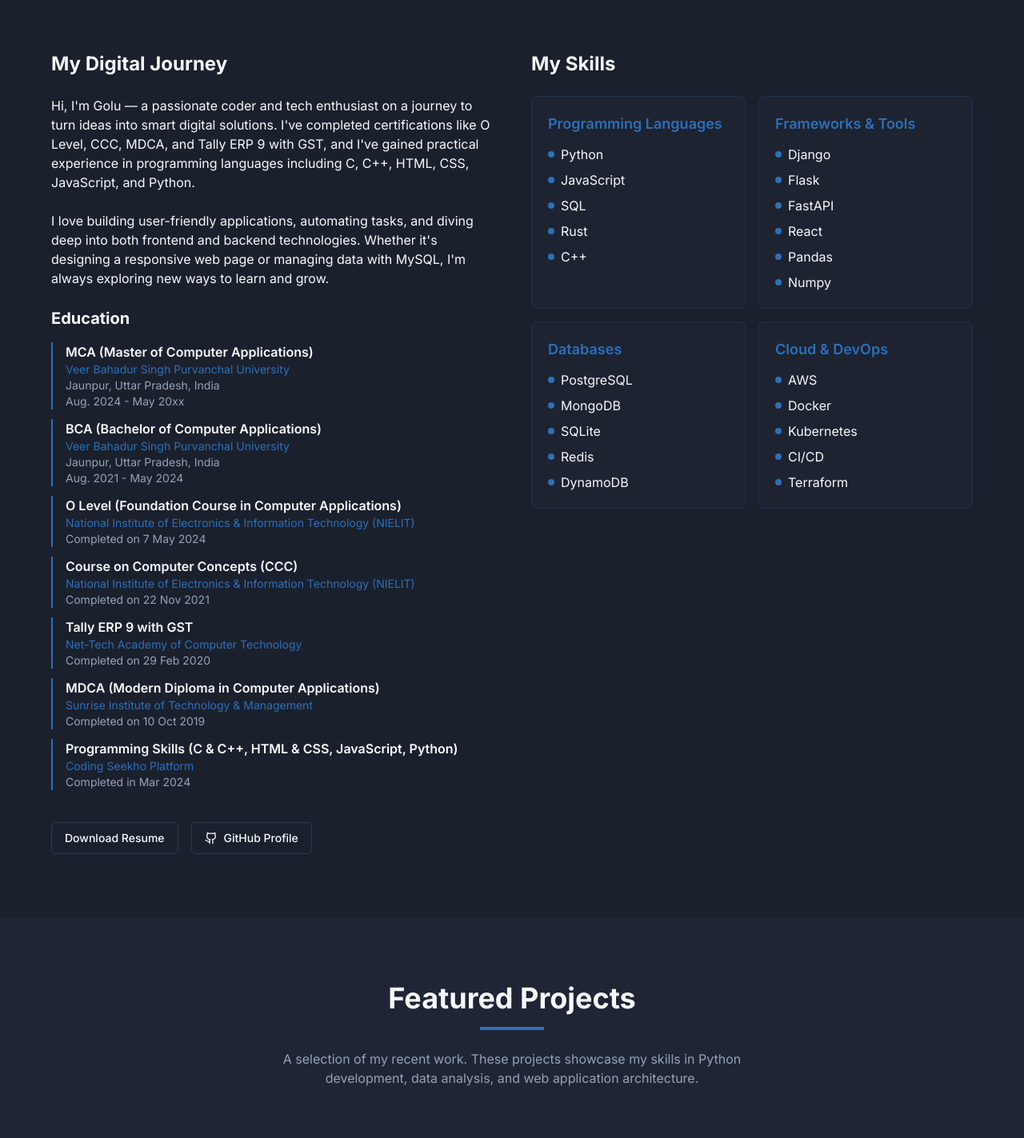
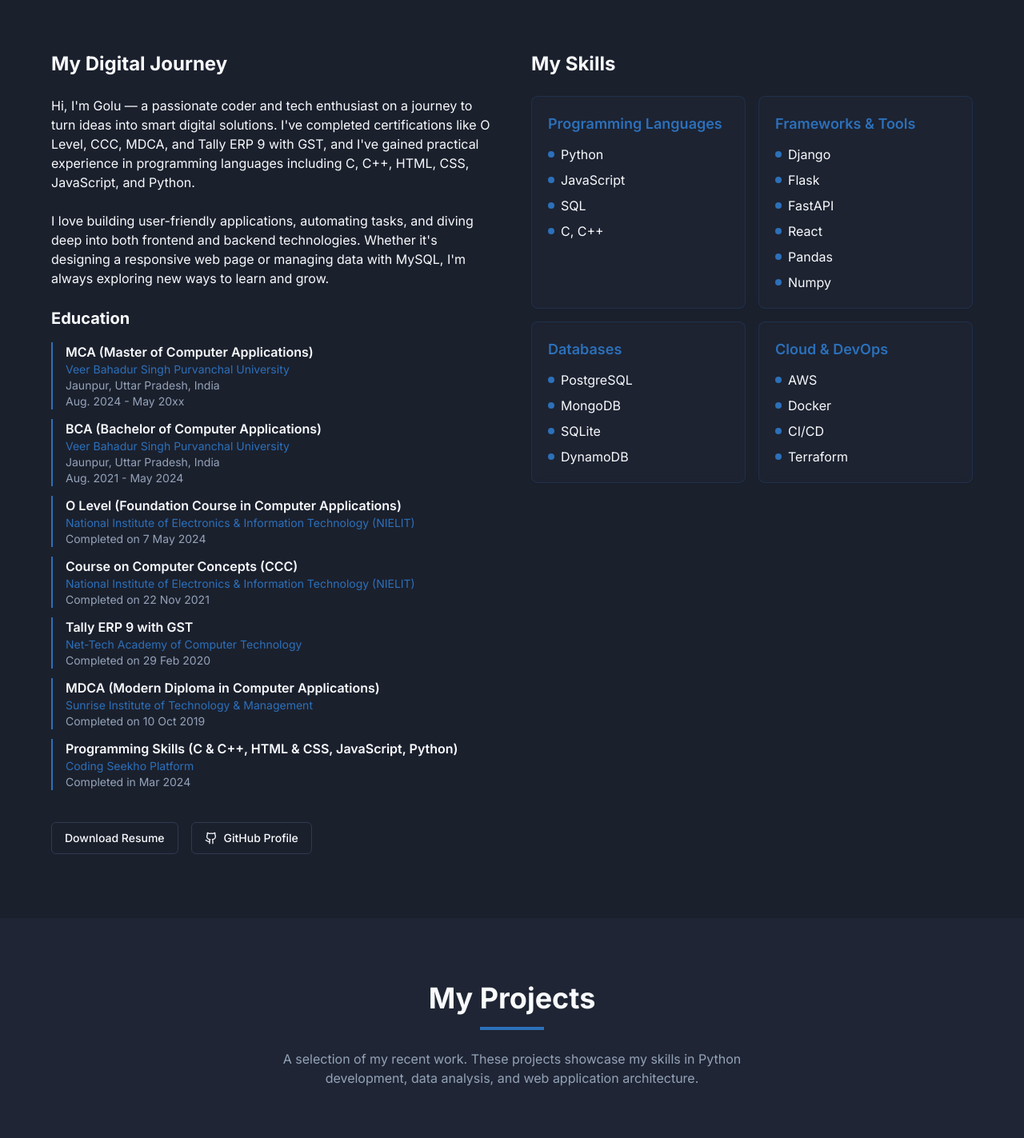
Before and after one commit to Goluprajapati5016/My_profile, a React (Vite) app: page / in a window 1280 px wide. Shown: the part 1036-2459 px from the top of the page at 80% size. Built offline with nearby package versions, Linux system fonts and the light colour scheme.

Commit message:
Refactor skills and projects section
- Removed Rust and Redis from skills.
- Changed C++ to C, C++ in skills.
- Removed Kubernetes from cloud & DevOps.
- Renamed "Featured Projects" to "My Projects".

```diff
--- a/src/components/About.tsx
+++ b/src/components/About.tsx
@@ -7,7 +7,7 @@ const About = () => {
   const skills = [
     {
       category: "Programming Languages",
-      items: ["Python", "JavaScript", "SQL", "Rust", "C++"]
+      items: ["Python", "JavaScript", "SQL", "C, C++"]
     },
     {
       category: "Frameworks & Tools",
@@ -15,11 +15,11 @@ const About = () => {
     },
     {
       category: "Databases",
-      items: ["PostgreSQL", "MongoDB", "SQLite", "Redis", "DynamoDB"]
+      items: ["PostgreSQL", "MongoDB", "SQLite", "DynamoDB"]
     },
     {
       category: "Cloud & DevOps",
-      items: ["AWS", "Docker", "Kubernetes", "CI/CD", "Terraform"]
+      items: ["AWS", "Docker", "CI/CD", "Terraform"]
     }
   ];
 
--- a/src/components/Projects.tsx
+++ b/src/components/Projects.tsx
@@ -50,7 +50,7 @@ const Projects = () => {
     <section id="projects" className="py-12 sm:py-16 lg:py-20 bg-muted/20 px-4 sm:px-6 lg:px-8">
       <div className="container mx-auto">
         <div className="mb-12 lg:mb-16 text-center">
-          <h2 className="text-2xl sm:text-3xl lg:text-4xl font-bold mb-4">Featured Projects</h2>
+          <h2 className="text-2xl sm:text-3xl lg:text-4xl font-bold mb-4">My Projects</h2>
           <div className="w-20 h-1 bg-primary mx-auto mb-6"></div>
           <p className="text-muted-foreground max-w-2xl mx-auto text-sm sm:text-base">
             A selection of my recent work. These projects showcase my skills in Python
```
